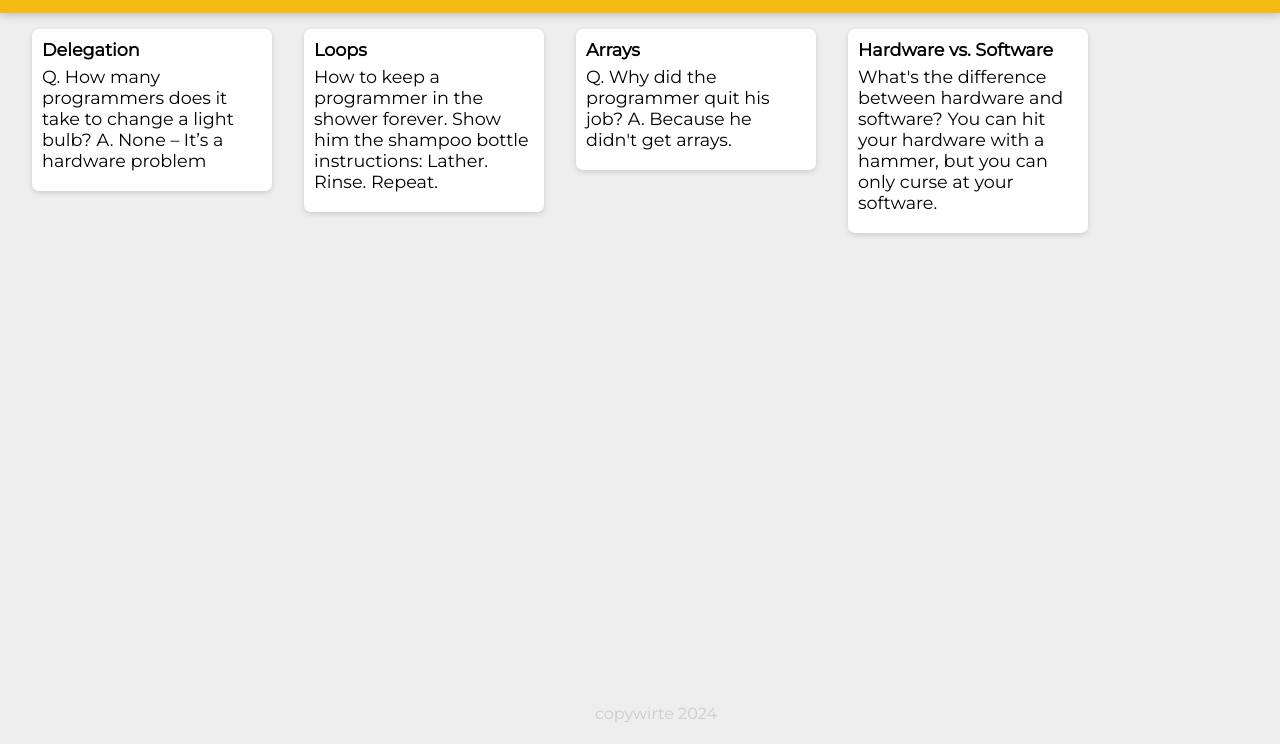
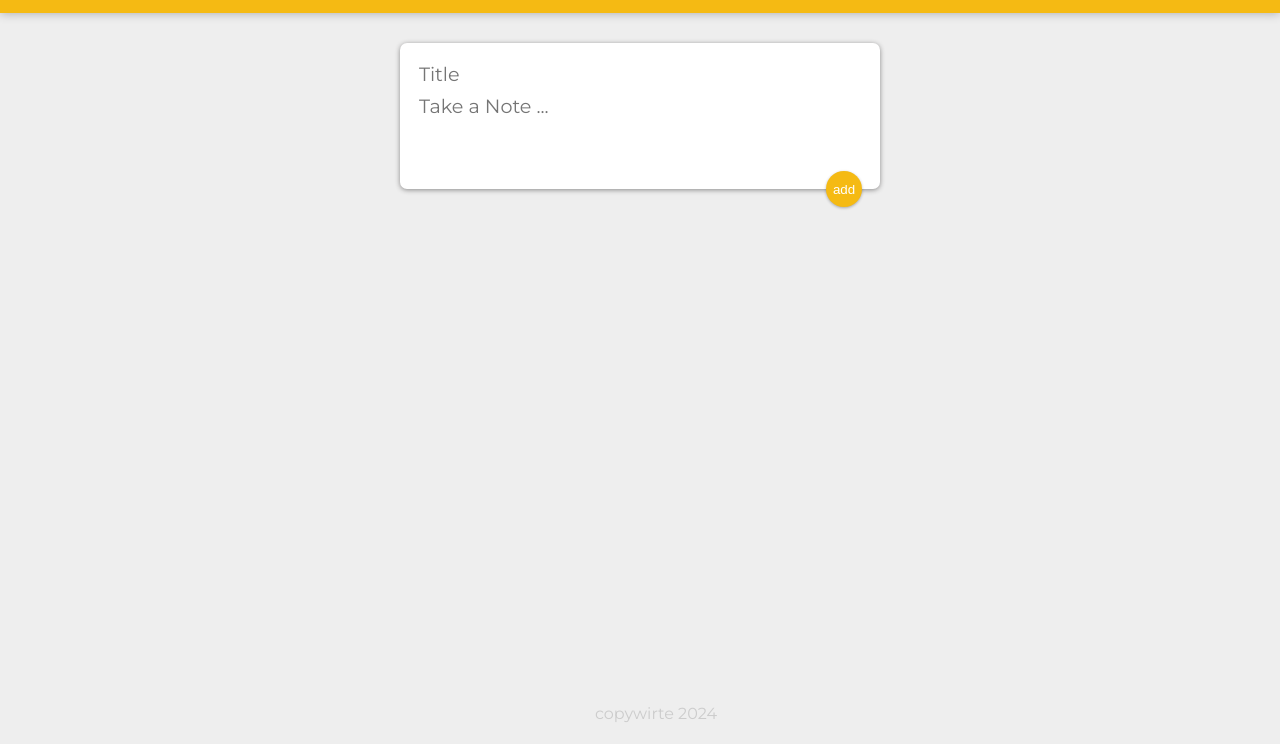
Before and after one commit to shubhamwasnik2005/todoapp, a React app: page / in a window 1280 px wide. Shown: the part 56-800 px from the top of the page. Built offline with nearby package versions, Linux system fonts and the light colour scheme; a web font is replaced by a local one.

Commit message:
Adding new note

```diff
--- a/public/styles.css
+++ b/public/styles.css
@@ -54,3 +54,49 @@
   white-space: pre-wrap;
   word-wrap: break-word;
 }
+
+.note button {
+  position: relative;
+  float: right;
+  margin-right: 10px;
+  color: #f5ba13;
+  border: none;
+  width: 36px;
+  height: 36px;
+  cursor: pointer;
+  outline: none;
+}
+
+form {
+  position: relative;
+  width: 480px;
+  margin: 30px auto 20px auto;
+  background: #fff;
+  padding: 15px;
+  border-radius: 7px;
+  box-shadow: 0 1px 5px rgb(138, 137, 137);
+}
+form input,
+form textarea {
+  width: 100%;
+  border: none;
+  padding: 4px;
+  outline: none;
+  font-size: 1.2em;
+  font-family: inherit;
+  resize: none;
+}
+form button {
+  position: absolute;
+  right: 18px;
+  bottom: -18px;
+  background: #f5ba13;
+  color: #fff;
+  border: none;
+  border-radius: 50%;
+  width: 36px;
+  height: 36px;
+  box-shadow: 0 1px 3px rgba(0, 0, 0, 0.3);
+  cursor: pointer;
+  outline: none;
+}
--- a/src/components/App.js
+++ b/src/components/App.js
@@ -1,16 +1,29 @@
 import Header from "./Header";
 import Footer from "./Footer";
 import Note from "./Note";
-import notes from "../notes"
+// import notes from "../notes"
+import CreateArea from "./createArea";
+import React from "react";
 
 function noteUpdate(noteVal){
-  return <Note key={noteVal.key} head={noteVal.title} para={noteVal.content}></Note>
+  return <Note head={noteVal.title} para={noteVal.content}></Note>
 
 }
 
+
 function App(){
+  const [items,setItems]= React.useState([]);
+
+  function addItems(inputText){
+    setItems((prevItem)=>{
+      return [...prevItem,inputText]
+    })
+  };
+
   return <div><Header />
-  {notes.map(noteUpdate)}
+  <CreateArea onAdd={addItems}/>
+
+  {items.map(noteUpdate)}
 
   <Footer />
   </div>
--- a/src/components/Note.js
+++ b/src/components/Note.js
@@ -1,10 +1,12 @@
 import React from "react";
 
-function Note(props){
-    return <div class="note">
+function Note(props) {
+  return (
+    <div className="note">
         <h1>{props.head}</h1>
         <p>{props.para}</p>
-    </div>
+        <button>DELETE</button>
+    </div>);
 
 };
 
--- /dev/null
+++ b/src/components/createArea.js
@@ -0,0 +1,44 @@
+import React from "react";
+
+
+function CreateArea(props){
+
+    const [inputText,setInputText] = React.useState({
+        title:"",
+        content:""
+    });
+
+    function addNote(event){
+        const {name,value} =event.target
+
+        setInputText((preval)=>{
+
+            return {
+                ...preval,
+                [name]:value
+            }
+        })
+
+    }
+
+    function submitNote(event){
+
+        props.onAdd(inputText);
+
+        event.preventDefault();
+
+    }
+    console.log(inputText)
+
+    return(<div>
+        <form>
+            <input onChange={addNote} name="title" placeholder="Title" value={inputText.title}/>
+            <textarea onChange={addNote} name="content" placeholder="Take a Note ..." rows="3" value={inputText.content}/>
+            <button onClick={submitNote}>add</button>
+
+        </form>
+
+    </div>);
+};
+
+export default CreateArea;
```
Lines whose indentation alone changed are shown as unchanged.
